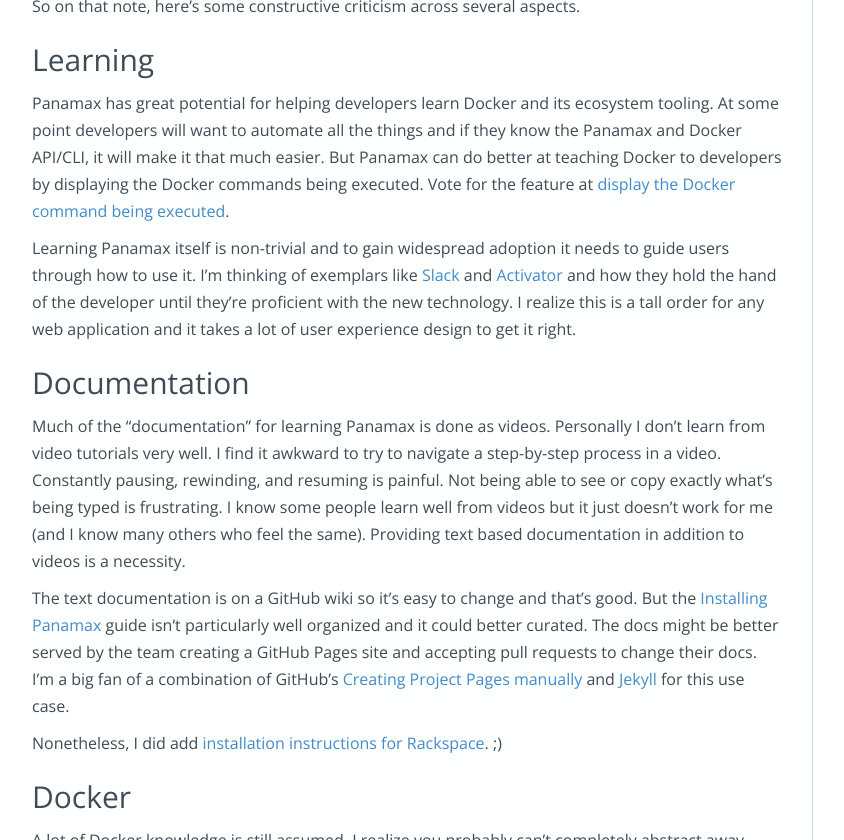
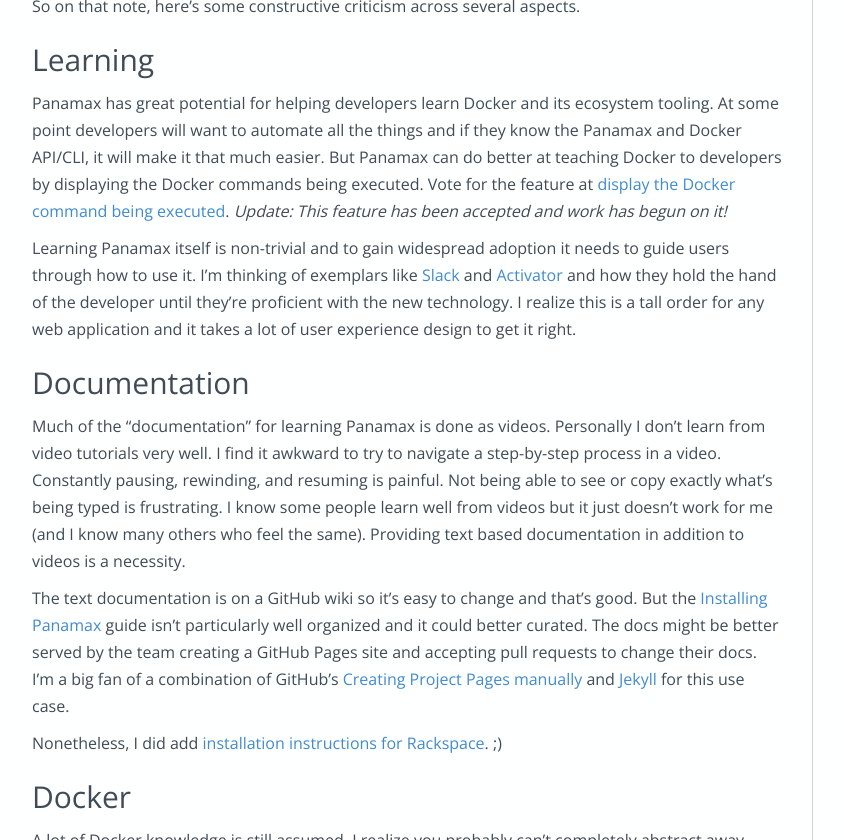
Before and after one commit to etoews/etoews.github.io, a Jekyll site: the page built from _posts/2014-08-30-a-first-look-at-panamax.md, in a window 1280 px wide and 900 px high, scrolled down 752 px, cut to the strip 60-900 px from the top of the window. Shown: the whole strip, without its empty margins (38-882 px from the left). Built offline with Jekyll 4.4.1, drawn with Linux system fonts in a browser that asks for light colours; nearby versions of some CDN libraries; Markdown is read by kramdown in place of the engine named in the settings; comment, search, counter and statistics services are not loaded.

Commit message:
Update on feature work

```diff
--- a/_posts/2014-08-30-a-first-look-at-panamax.md
+++ b/_posts/2014-08-30-a-first-look-at-panamax.md
@@ -22,7 +22,7 @@
 
 ## Learning
 
-Panamax has great potential for helping developers learn Docker and its ecosystem tooling. At some point developers will want to automate all the things and if they know the Panamax and Docker API/CLI, it will make it that much easier. But Panamax can do better at teaching Docker to developers by displaying the Docker commands being executed. Vote for the feature at [display the Docker command being executed](http://feedback.panamax.io/forums/260899-general/suggestions/6343899-display-the-docker-command-being-executed).
+Panamax has great potential for helping developers learn Docker and its ecosystem tooling. At some point developers will want to automate all the things and if they know the Panamax and Docker API/CLI, it will make it that much easier. But Panamax can do better at teaching Docker to developers by displaying the Docker commands being executed. Vote for the feature at [display the Docker command being executed](http://feedback.panamax.io/forums/260899-general/suggestions/6343899-display-the-docker-command-being-executed). _Update: This feature has been accepted and work has begun on it!_
 
 Learning Panamax itself is non-trivial and to gain widespread adoption it needs to guide users through how to use it. I'm thinking of exemplars like [Slack](https://slack.com/) and [Activator](https://typesafe.com/activator) and how they hold the hand of the developer until they're proficient with the new technology. I realize this is a tall order for any web application and it takes a lot of user experience design to get it right.
 
```
